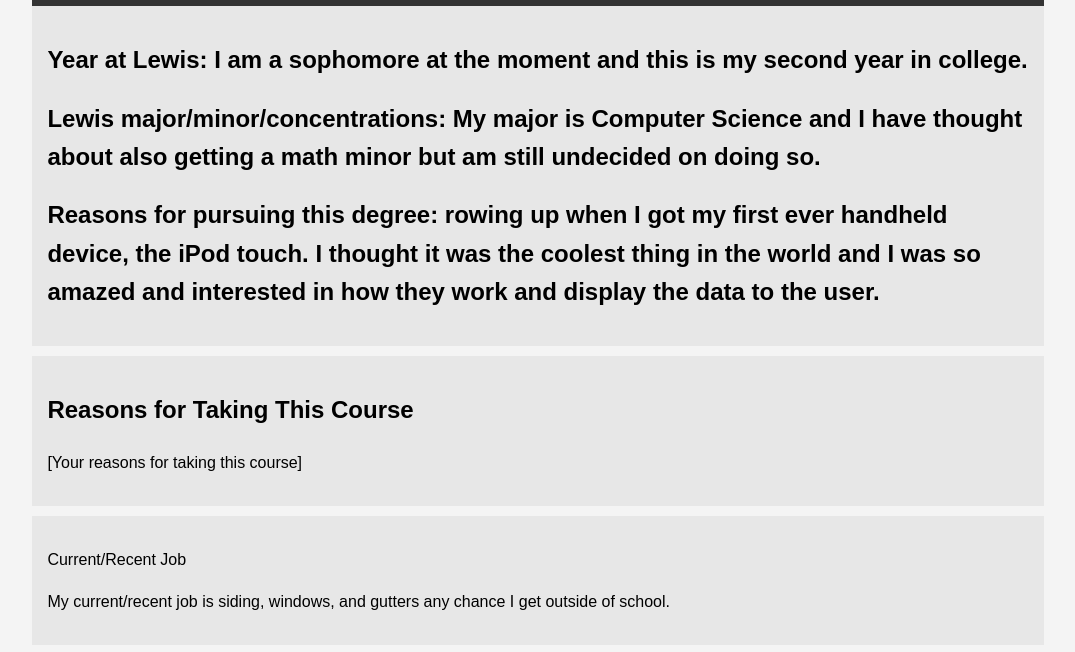
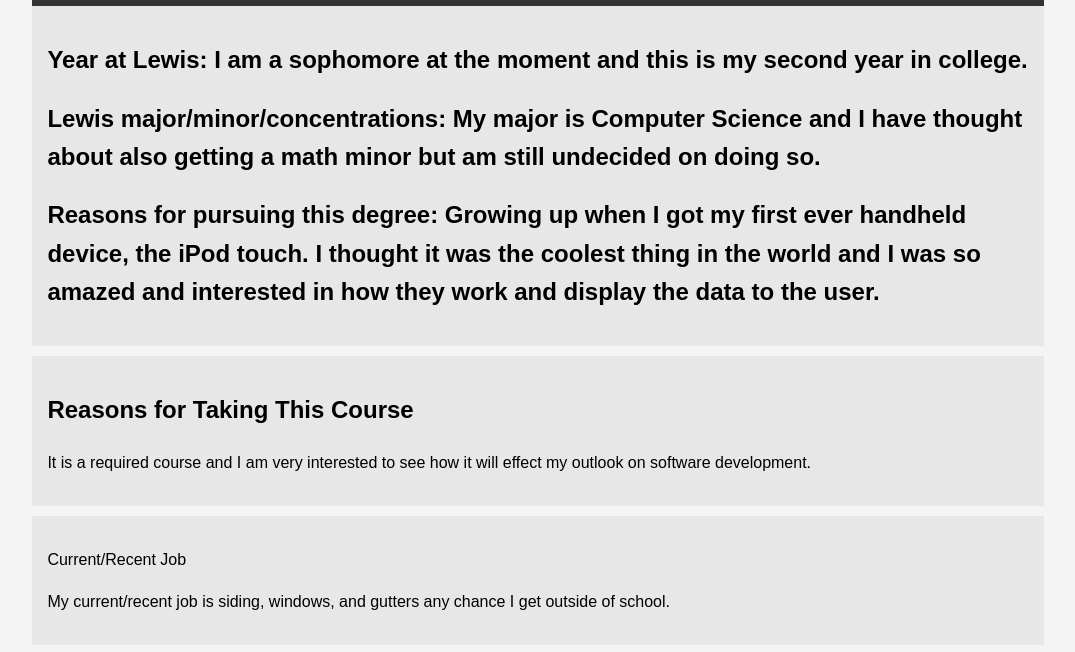
Before and after one commit to briang38/introductions, a plain HTML site: page index.html in a window 1280 px wide. Shown: the part 144-796 px from the top of the page, without its empty margins (102-1177 px from the left). Drawn offline with Linux system fonts and the light colour scheme.

Commit message:
Update added the missing questions and answers

```diff
--- a/index.html
+++ b/index.html
@@ -38,12 +38,12 @@
         <section class="lewis">
 			<h2>Year at Lewis: I am a sophomore at the moment and this is my second year in college. </h2>
 			<h2>Lewis major/minor/concentrations: My major is Computer Science and I have thought about also getting a math minor but am still undecided on doing so.</h2>
-			<h2>Reasons for pursuing this degree: rowing up when I got my first ever handheld device, the iPod touch. I thought it was the coolest thing in the world and I was so amazed and interested in how they work and display the data to the user.</h2>
+			<h2>Reasons for pursuing this degree: Growing up when I got my first ever handheld device, the iPod touch. I thought it was the coolest thing in the world and I was so amazed and interested in how they work and display the data to the user.</h2>
         </section>
 
 		<section class="course">
             <h2>Reasons for Taking This Course</h2>
-            <p>[Your reasons for taking this course]</p>
+            <p>It is a required course and I am very interested to see how it will effect my outlook on software development.</p>
         </section>
 
 		<section class="job">
```
